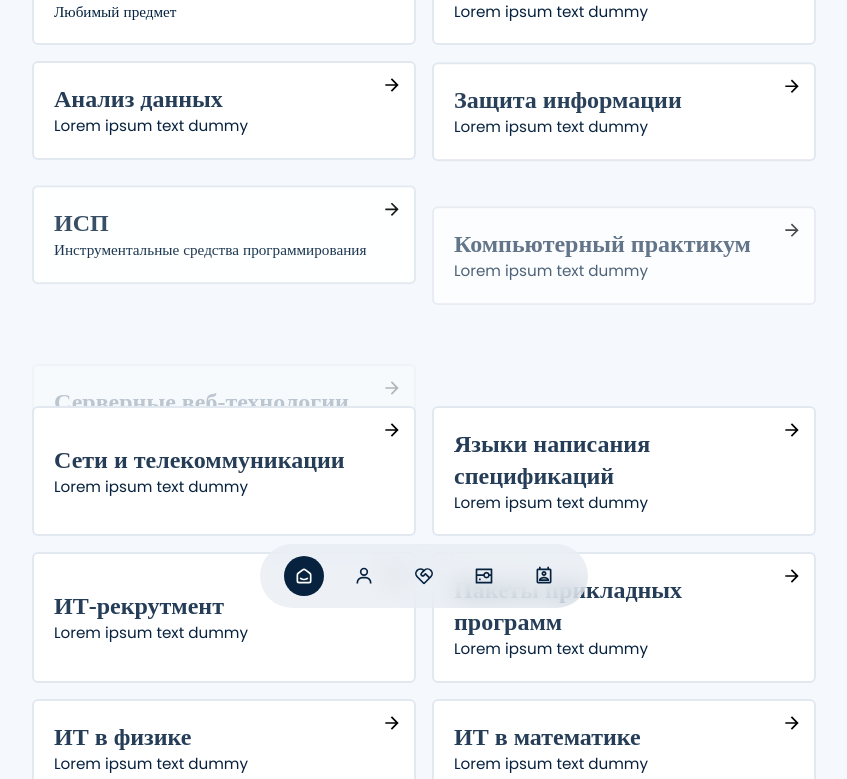
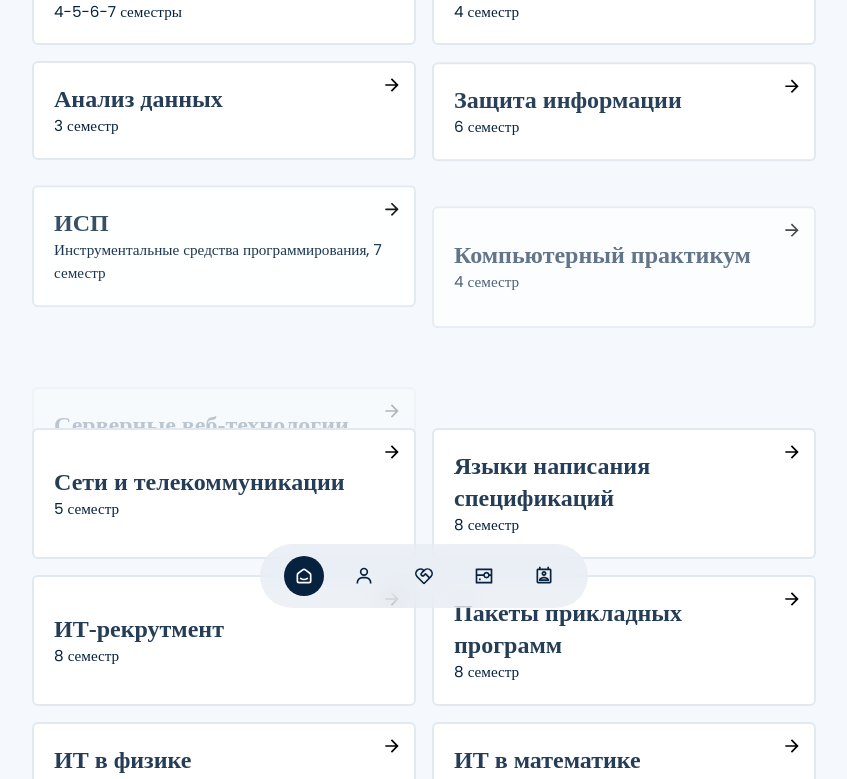
Before and after one commit to tantarin/my, a React (Vite) app: page / in a window 1280 px wide. Shown: the part 992-1771 px from the top of the page, without its empty margins (216-1063 px from the left). Built offline with nearby package versions, Linux system fonts and the light colour scheme; a web font is replaced by a local one.

Commit message:
подписаны предметы

```diff
--- a/src/Content.js
+++ b/src/Content.js
@@ -79,37 +79,37 @@ export const content = {
     skills_content: [
       {
         name: "Программирование",
-        para: "Любимый предмет",
+        para: "4-5-6-7 семестры",
         link: 'https://disk.yandex.ru/d/6r3F4Orp2pvErA',
       },
       {
         name: "Базы данных",
-        para: "Lorem ipsum text  dummy",
+        para: "4 семестр",
         link: 'https://disk.yandex.ru/d/ZwQvrxebywM5hA',
       },
       {
         name: "Анализ данных",
-        para: "Lorem ipsum text  dummy",
+        para: "3 семестр",
         link: 'https://disk.yandex.ru/d/hidsOk1NGEBFJg',
       },
       {
         name: "Защита информации",
-        para: "Lorem ipsum text  dummy",
+        para: "6 семестр",
         link: 'https://disk.yandex.ru/d/fB7ifohftQAM3g',
       },
       {
         name: "ИСП",
-        para: "Инструментальные средства программирования",
+        para: "Инструментальные средства программирования, 7 семестр",
         link: 'https://disk.yandex.ru/d/ogDgbHKduFKCzA',
       },
       {
         name: "Компьютерный практикум",
-        para: "Lorem ipsum text  dummy",
+        para: "4 семестр",
         link: 'https://disk.yandex.ru/d/ANfSaB7GHFQsgA',
       },
       {
         name: "Серверные веб-технологии",
-        para: "Lorem ipsum text  dummy",
+        para: "4 семестр",
         link: 'https://disk.yandex.ru/d/CTroJ17De5vA0w',
       },
       {
@@ -119,67 +119,67 @@ export const content = {
       },
       {
         name: "Сети и телекоммуникации",
-        para: "Lorem ipsum text  dummy",
+        para: "5 семестр",
         link: 'https://disk.yandex.ru/d/Y2yLUhcmewB7WQ',
       },
       {
         name: "Языки написания спецификаций",
-        para: "Lorem ipsum text  dummy",
+        para: "8 семестр",
         link: 'https://disk.yandex.ru/d/4h7fyRacimnODw',
       },
       {
         name: "ИТ-рекрутмент",
-        para: "Lorem ipsum text  dummy",
+        para: "8 семестр",
         link: 'https://disk.yandex.ru/d/-CPdsajxg1woAg',
       },
       {
         name: "Пакеты прикладных программ",
-        para: "Lorem ipsum text  dummy",
+        para: "8 семестр",
         link: 'https://disk.yandex.ru/d/9xL9Nup9RTUhhg',
       },
       {
         name: "ИТ в физике",
-        para: "Lorem ipsum text  dummy",
+        para: "1 семестр",
         link: 'https://disk.yandex.ru/d/CMYWeIClmHZl5Q',
       },
       {
         name: "ИТ в математике",
-        para: "Lorem ipsum text  dummy",
+        para: "1 семестр",
         link: 'https://disk.yandex.ru/d/kgVAr3BGqIfzeA',
       },
       {
         name: "ИТ-менеджмент",
-        para: "Lorem ipsum text  dummy",
+        para: "5 семестр",
         link: 'https://disk.yandex.ru/d/YusXqx5HUFWZcQ',
       },
       {
         name: "Иностранный язык",
-        para: "Lorem ipsum text  dummy",
+        para: "5-8 семестр",
         link: 'https://disk.yandex.ru/d/_shxa06GkhHVew',
       },
       {
         name: "Информатика",
-        para: "Lorem ipsum text  dummy",
+        para: "1 семестр",
         link: 'https://disk.yandex.ru/d/xTS8EZPx-0wCxA',
       },
       {
         name: "МИРЦБ",
-        para: "Lorem ipsum text  dummy",
+        para: "8 семестр",
         link: 'https://disk.yandex.ru/d/l9q-FSEKRk0Ifw',
       },
       {
         name: "НИП",
-        para: "Lorem ipsum text  dummy",
+        para: "8 семестр",
         link: 'https://disk.yandex.ru/d/eryHxMPysaDvrA',
       },
       {
         name: "ОКА",
-        para: "Lorem ipsum text  dummy",
+        para: "Основы компьютерной алгебры, 1 семестр",
         link: 'https://disk.yandex.ru/d/bhBSIjcDtP3QRA',
       },
       {
         name: "Вычислительная математика",
-        para: "Lorem ipsum text  dummy",
+        para: "3 семестр",
         link: 'https://disk.yandex.ru/d/Zar8LIAslFi-EQ',
       },
     ],
```
